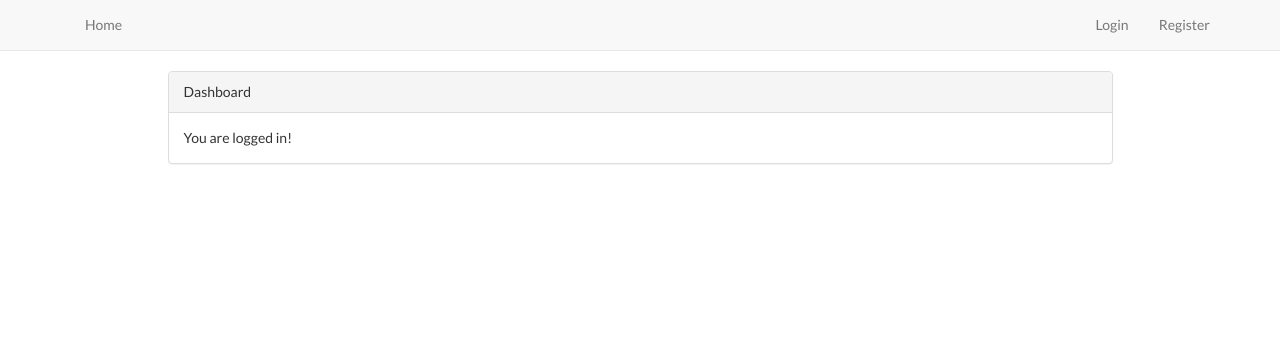
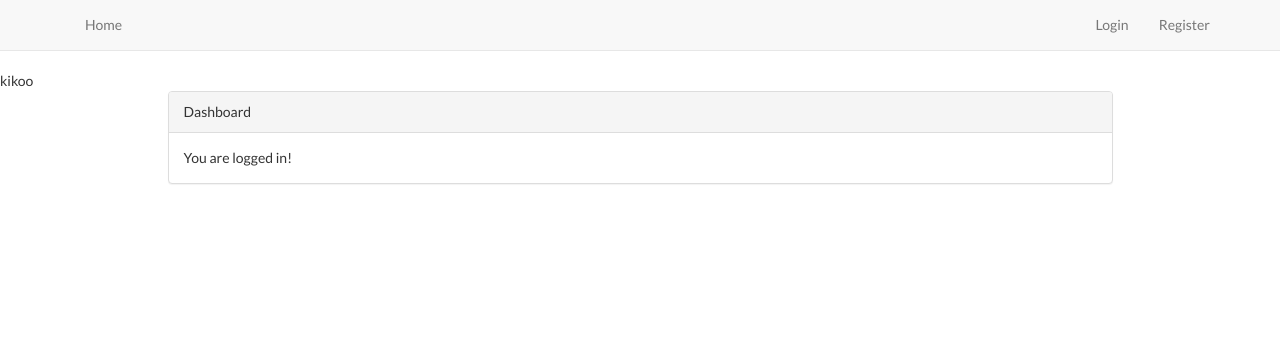
Before and after one commit to masseaxe/boiteaidees, a Laravel app: template resources/views/home.blade.php in a window 1280 px wide. Shown: the top 351 px of the page. Run offline with Laravel 8, Linux system fonts and the light colour scheme; the template is opened without the code that fills it, so the values that code supplies are empty; settings files or empty folders that the repository lacks are supplied; parts of the project's set-up code (start-up, migrations or seed data) failed here and were passed over; some libraries are stand-ins or nearby versions.

Commit message:
first commit maloo

```diff
--- a/resources/views/home.blade.php
+++ b/resources/views/home.blade.php
@@ -1,6 +1,7 @@
 @extends('layouts.app')
 
 @section('content')
+    kikoo
 <div class="container">
     <div class="row">
         <div class="col-md-10 col-md-offset-1">
```
